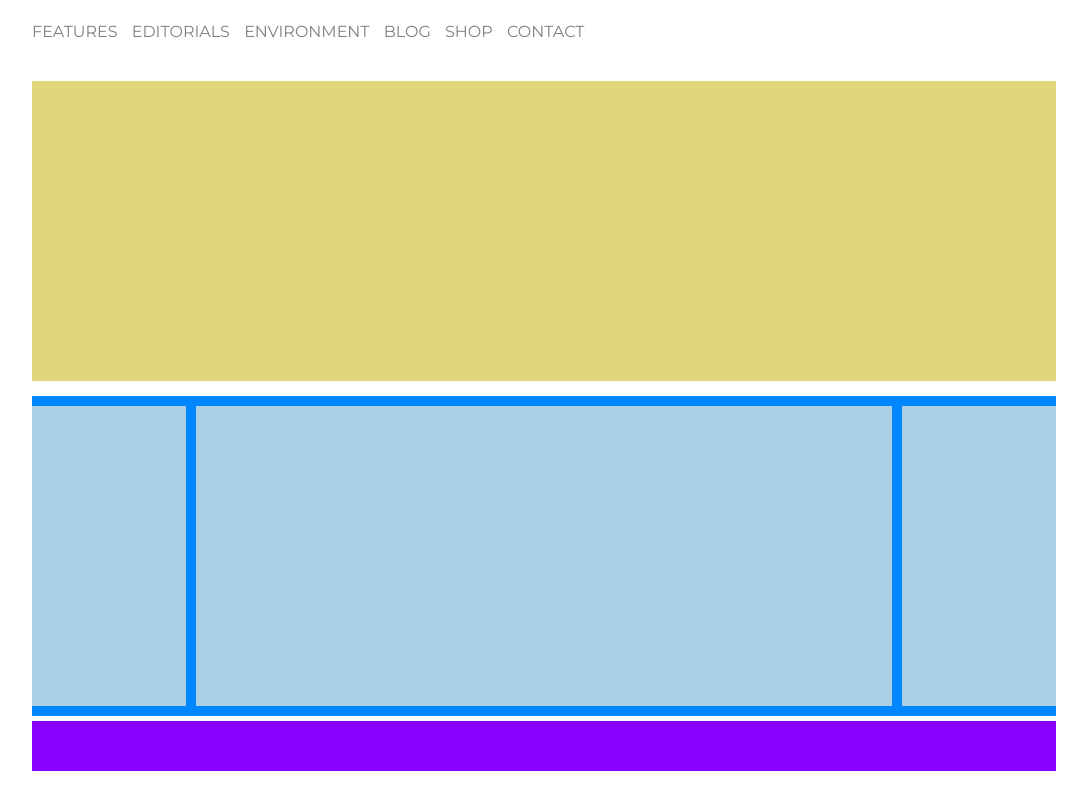
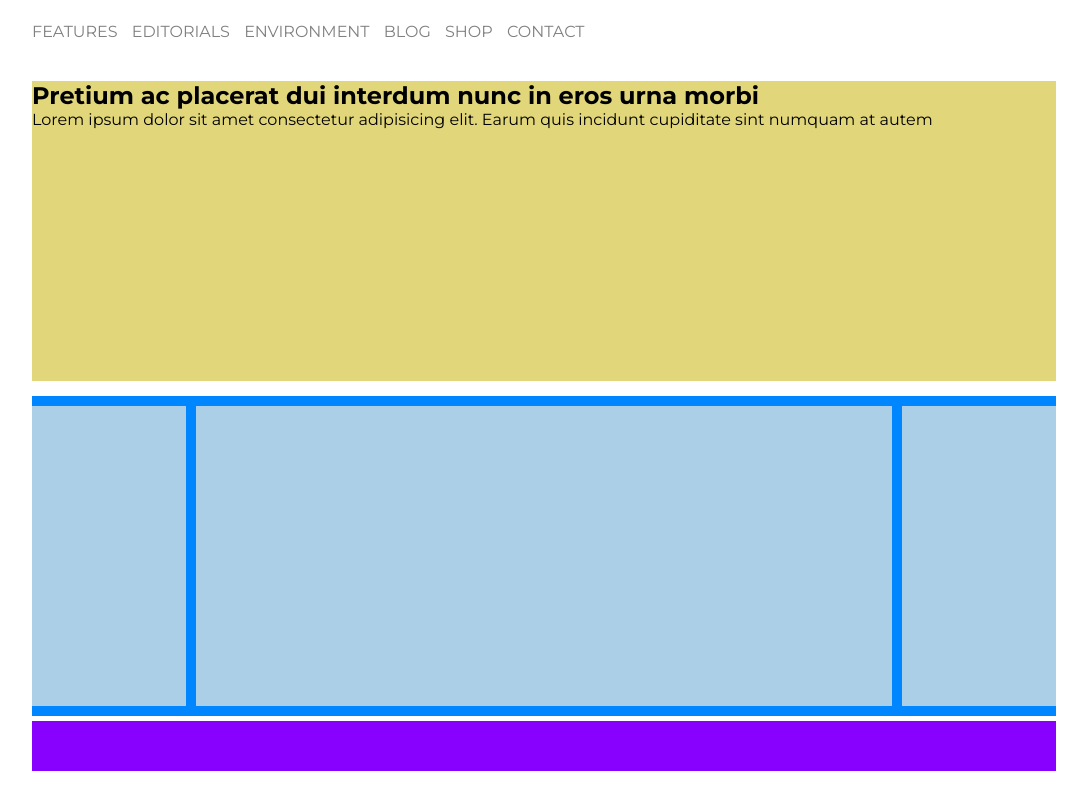
Before and after one commit to mauro-20/htmlcss-wp, a plain HTML site: page index.html in a window 1280 px wide. Shown: the part 115-901 px from the top of the page, without its empty margins (96-1183 px from the left). Drawn offline with Linux system fonts and the light colour scheme.

Commit message:
add hero section

```diff
--- a/index.html
+++ b/index.html
@@ -34,7 +34,16 @@
       <!-- corpo pagina -->
       <main>
         <!-- section hero -->
-        <section class="hero"></section>
+        <section class="hero overlay">
+          <div class="hero-text">
+            <h2>
+              Pretium ac placerat dui interdum nunc in eros urna morbi
+            </h2>
+            <p>
+              Lorem ipsum dolor sit amet consectetur adipisicing elit. Earum quis incidunt cupiditate sint numquam at autem
+            </p>
+          </div>
+        </section>
         <!-- /section hero -->
         <!-- section leadership -->
         <section class="leadership">
```
